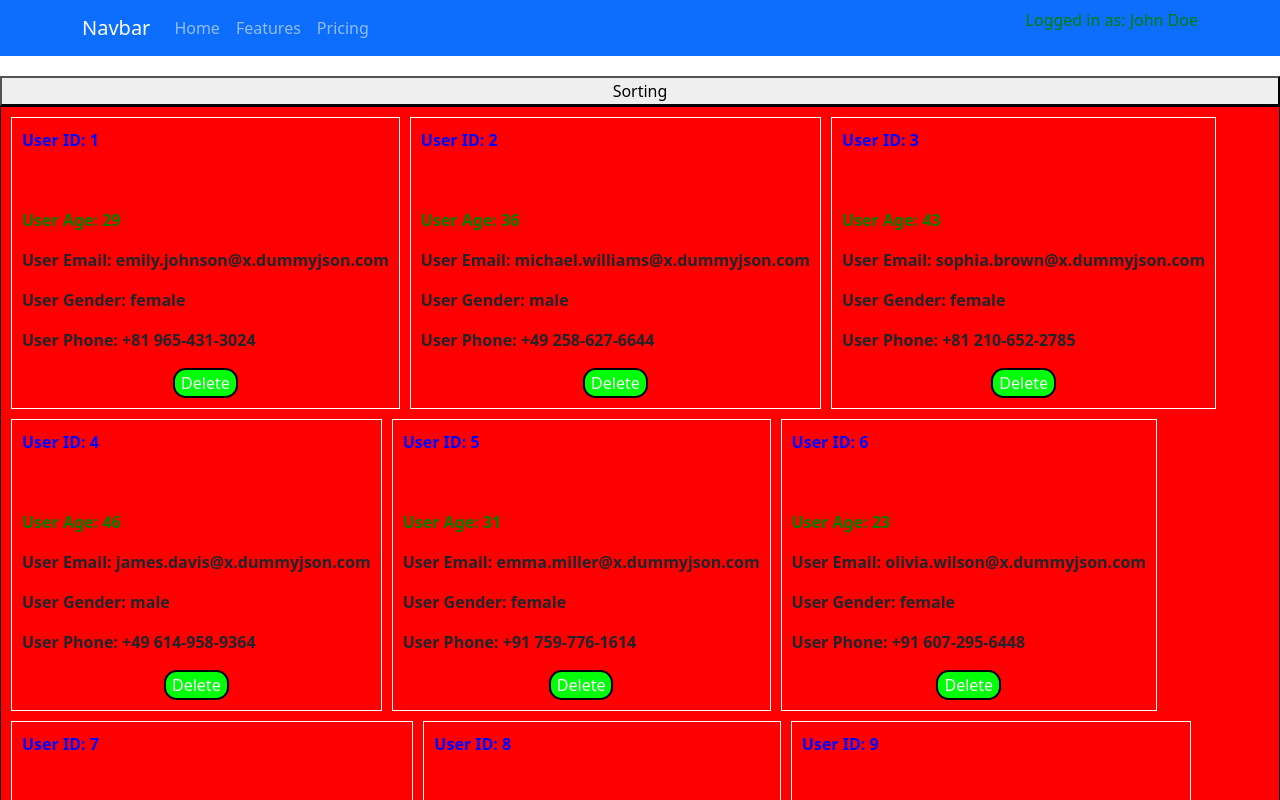
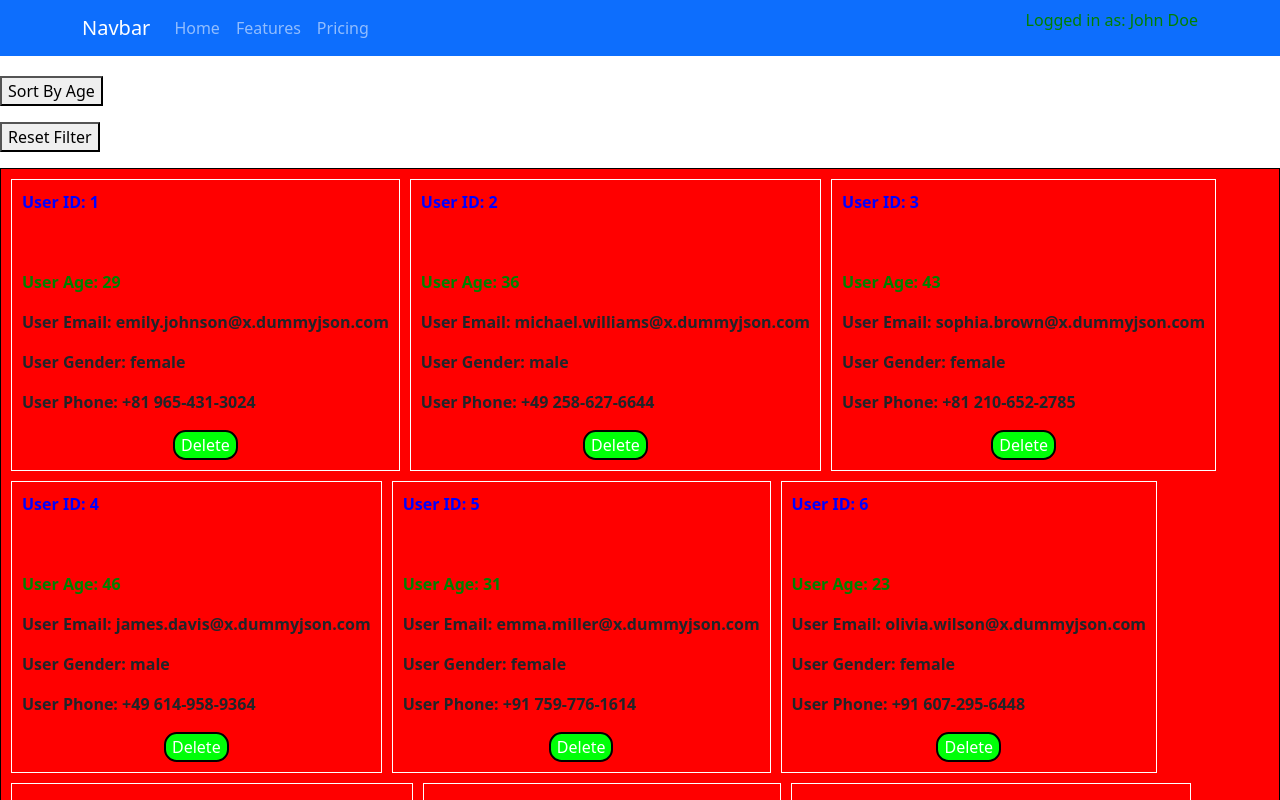
Before and after one commit to Akash0605/batch-2025, a React (Create React App) app in the folder react-tutorial/: page / in a window 1280 px wide. Shown: the top 800 px of the page. Built offline with nearby package versions, Linux system fonts and the light colour scheme.

Commit message:
Sorting, delete

```diff
--- a/react-tutorial/src/component/User.js
+++ b/react-tutorial/src/component/User.js
@@ -10,6 +10,7 @@ function User({user, onDeleteUser}){
             <p className="email">User Email: {user.email}</p>
             <p className="gender">User Gender: {user.gender}</p>
             <p className="phone">User Phone: {user.phone}</p>
+
             <div className="dlt"><button className="delete" type="button" onClick={(e) => onDeleteUser(e, user.id)}>Delete</button></div>
         </div>
     )
--- a/react-tutorial/src/component/UserList.js
+++ b/react-tutorial/src/component/UserList.js
@@ -8,6 +8,21 @@ function UserList() {
     console.log("Array.isArray(users)", Array.isArray(data.users));
 
     const [users, setUsers] = useState(data.users);
+
+    const onSort = () => {
+        const sortedUser = [...users];
+        sortedUser.sort(function(user1, user2){
+            return (user1.age - user2.age)
+        })
+
+        setUsers(sortedUser)
+    }
+
+    const onReset = () => {
+        setUsers(data.users)
+    }
+
+
 
     const deleteUser = (e, id) => {
 
@@ -22,13 +37,14 @@ function UserList() {
 
     console.log(users[3].id);
     return(
-        <div style={{"display":"flex", "flexDirection":"column", "width":"100%",}}>
-            <button>Sorting</button>
+        <div style={{"display":"flex", "flexDirection":"column", "gap":"1rem", "width":"100%",}}>
+            <button onClick={() => onSort()} style={{"width":"fit-content"}}>Sort By Age</button>
+            <button onClick={() => onReset()} style={{"width":"fit-content"}}>Reset Filter</button>
             <div style={{"display":"flex", "width":"100%", "background":"red", "gap":"10px", "flexWrap":"wrap", "padding":"10px", "border":"1px solid black"}}>
 
                 {
-                    users.map((user) => (
-                        <User onDeleteUser={deleteUser} user={user} />
+                    users.map((user, index) => (
+                        <User key={index} onDeleteUser={deleteUser} user={user} />
                     ))
                 }
                 {/* <User name={users[0].firstName} age={users[0].age} id={users[0].id} /> */}
```
